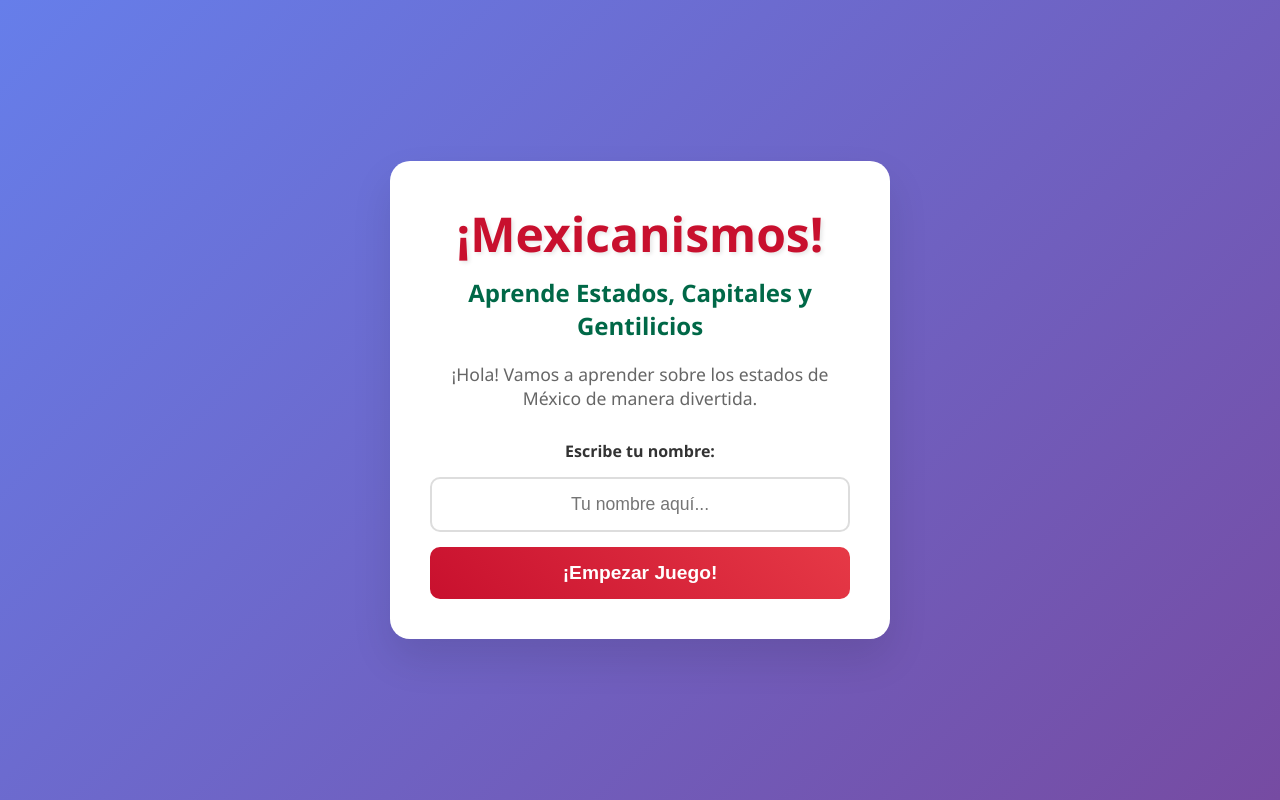
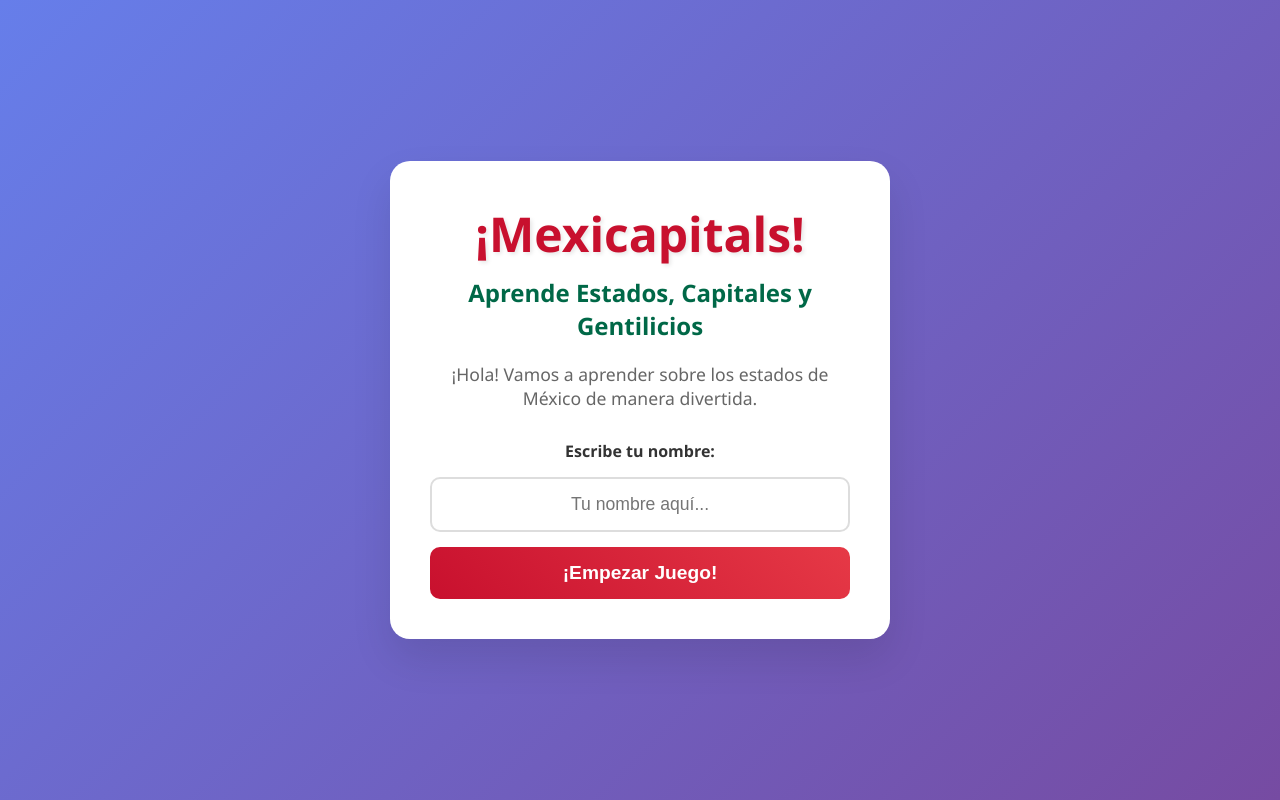
Before and after one commit to manuel220x/capitals, a plain HTML site: page index.html in a window 1280 px wide. Drawn offline with Linux system fonts and the light colour scheme.

Commit message:
Updates for license and rebrand to Mexicapitals

```diff
--- a/index.html
+++ b/index.html
@@ -3,14 +3,14 @@
 <head>
     <meta charset="UTF-8">
     <meta name="viewport" content="width=device-width, initial-scale=1.0">
-    <title>Mexicanismos - Aprende Estados y Capitales</title>
+    <title>Mexicapitals - Aprende Estados y Capitales</title>
     <link rel="stylesheet" href="style.css">
 </head>
 <body>
     <!-- Welcome Screen -->
     <div id="welcome-screen" class="screen">
         <div class="welcome-container">
-            <h1>¡Mexicanismos!</h1>
+            <h1>¡Mexicapitals!</h1>
             <h2>Aprende Estados, Capitales y Gentilicios</h2>
             <p>¡Hola! Vamos a aprender sobre los estados de México de manera divertida.</p>
             <div class="input-container">
```
Also changed, not shown: 2 other files.
